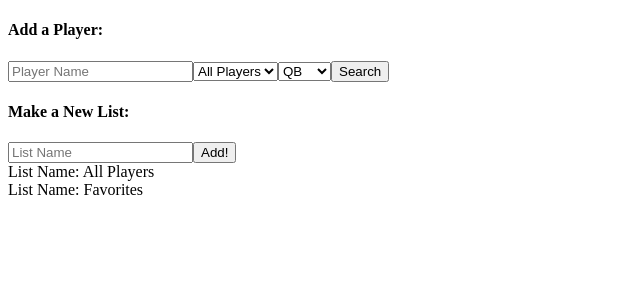
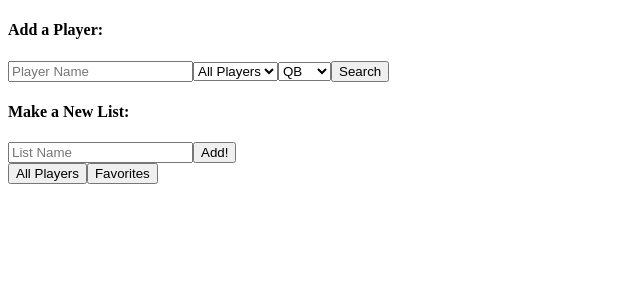
Before and after one commit to twzkraus/fantasy-champ, a React app: page / in a window 1280 px wide. Shown: the top 300 px of the page, without its empty margins (0-640 px from the left). Built offline with nearby package versions, Linux system fonts and the light colour scheme; the HTML template or start-up script is replaced by a standard one.

Commit message:
adds selectedList state to App. Dynamically renders players based on selected list

```diff
--- a/src/components/App.jsx
+++ b/src/components/App.jsx
@@ -1,6 +1,7 @@
 import React, { useState, useEffect } from 'react';
 import axios from 'axios';
 import PlayerList from './PlayerList.jsx';
+import Player from './Player.jsx';
 import AddPlayer from './AddPlayer.jsx';
 import AddList from './AddList.jsx';
 import popularPlayers from '../../data/popularPlayers.json';
@@ -9,6 +10,7 @@ const App = () => {
 
   const [lists, setLists] = useState(['All Players', 'Favorites']);
   const [players, setPlayers] = useState([]);
+  const [selectedList, setSelectedList] = useState(0);
 
   useEffect(() => {
     let tempPlayers = [];
@@ -70,11 +72,22 @@ const App = () => {
     setLists(lists.concat(name));
   };
 
+  const changeList = (event, listID) => {
+    event.preventDefault();
+    setSelectedList(listID);
+  };
+
   return (
     <div>
       <AddPlayer lists={lists} addPlayer={addPlayerToList}/>
       <AddList addList={addList}/>
-      {lists.map((listName, i) => <PlayerList key={listName} playerListName={listName} index={i} players={players} addToList={includePlayerInList}/>)}
+      <nav>
+      {lists.map((list, i) =>
+        <button onClick={(e) => changeList(e, i)}>{list}</button>
+      )}
+      </nav>
+      {players.filter(player => player.listIDs.includes(selectedList)).map(filteredPlayer =>
+      <Player key={filteredPlayer.name} playerData={filteredPlayer} addToList={includePlayerInList}/>)}
     </div>
   );
 };
```
